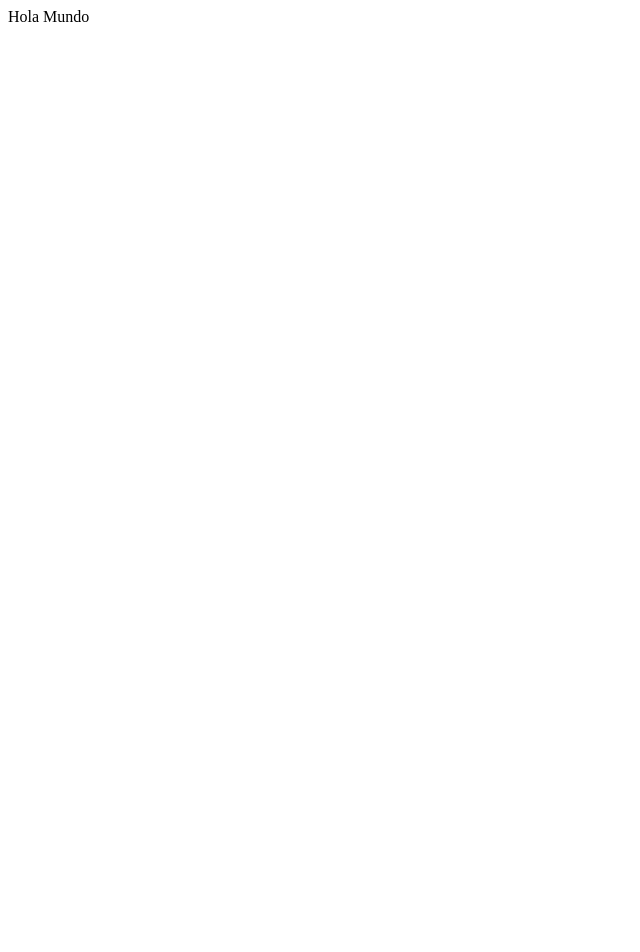
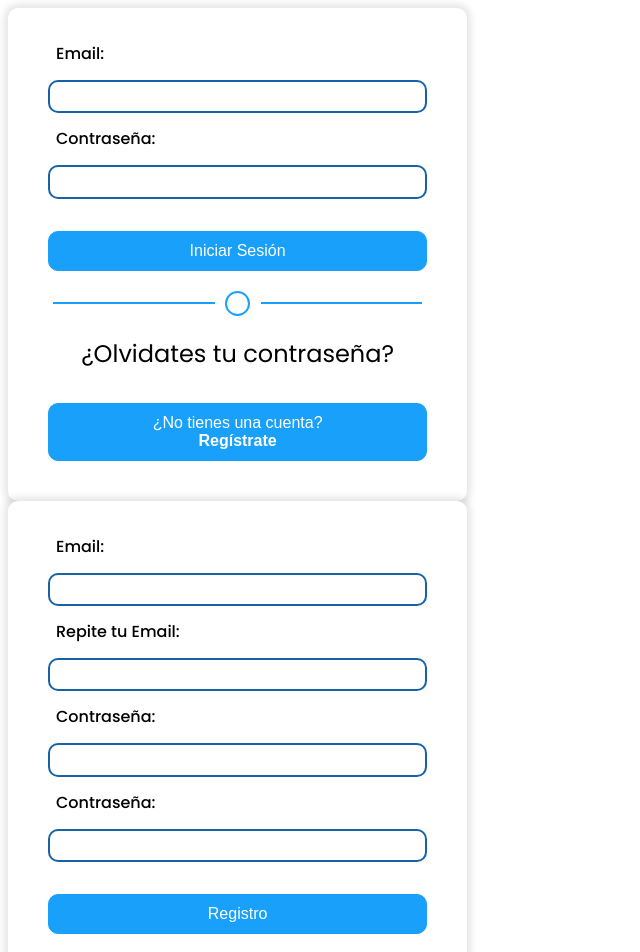
Before and after one commit to fullstacktf/recetas-frontend, a React (Create React App) app: page / in a window 1280 px wide. Shown: the top 952 px of the page, without its empty margins (0-640 px from the left). Before the commit the page ends 800 px from the top, so only its background shows below. Built offline with nearby package versions, Linux system fonts and the light colour scheme; the HTML template or start-up script is replaced by a standard one.

Commit message:
ADD: Changed APP

```diff
--- a/src/App.tsx
+++ b/src/App.tsx
@@ -1,9 +1,13 @@
 import React from 'react';
+import { LoginForm } from './components/login/LoginForm';
+import { RegisterForm } from './components/login/RegisterForm';
+import './css/fonts.css';
 
 function App(): JSX.Element {
   return (
     <div className="App">
-      <span>Hola Mundo</span>
+      <LoginForm/>
+      <RegisterForm/>
     </div>
   );
 }
```
